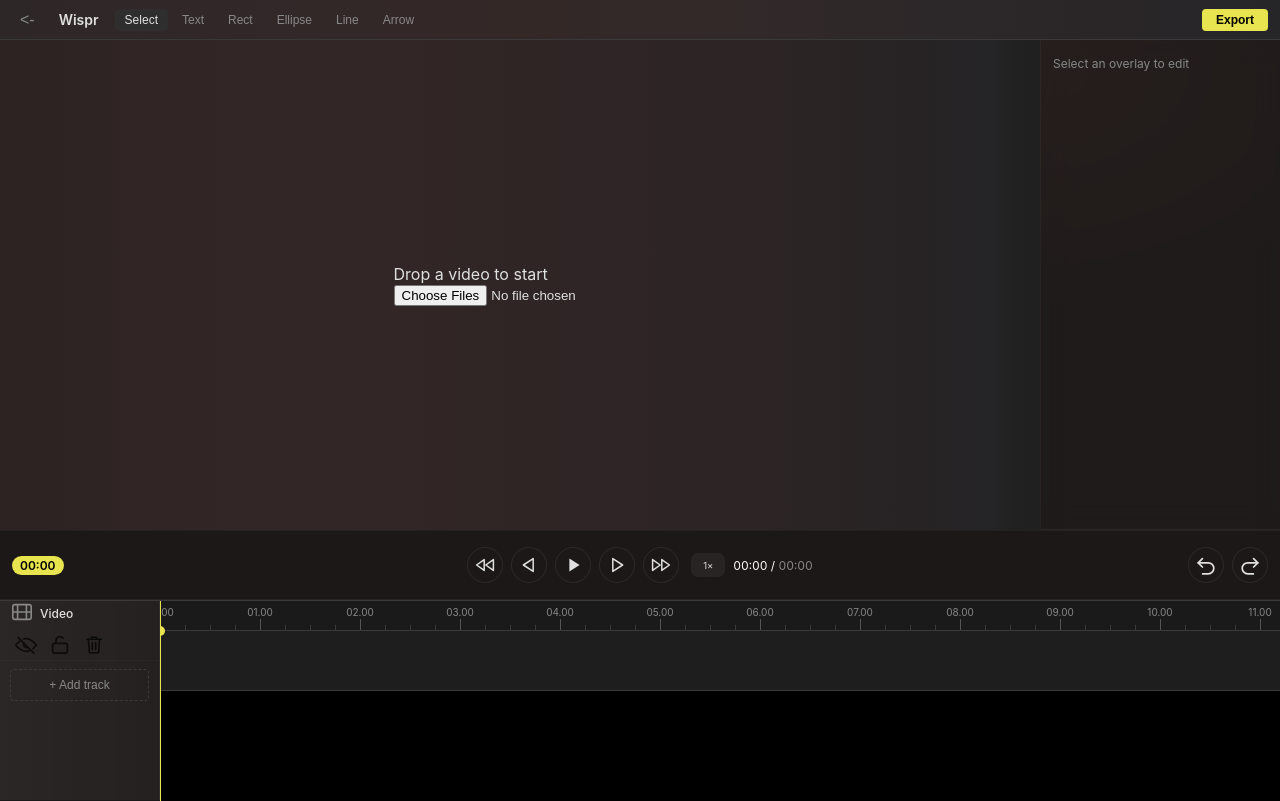
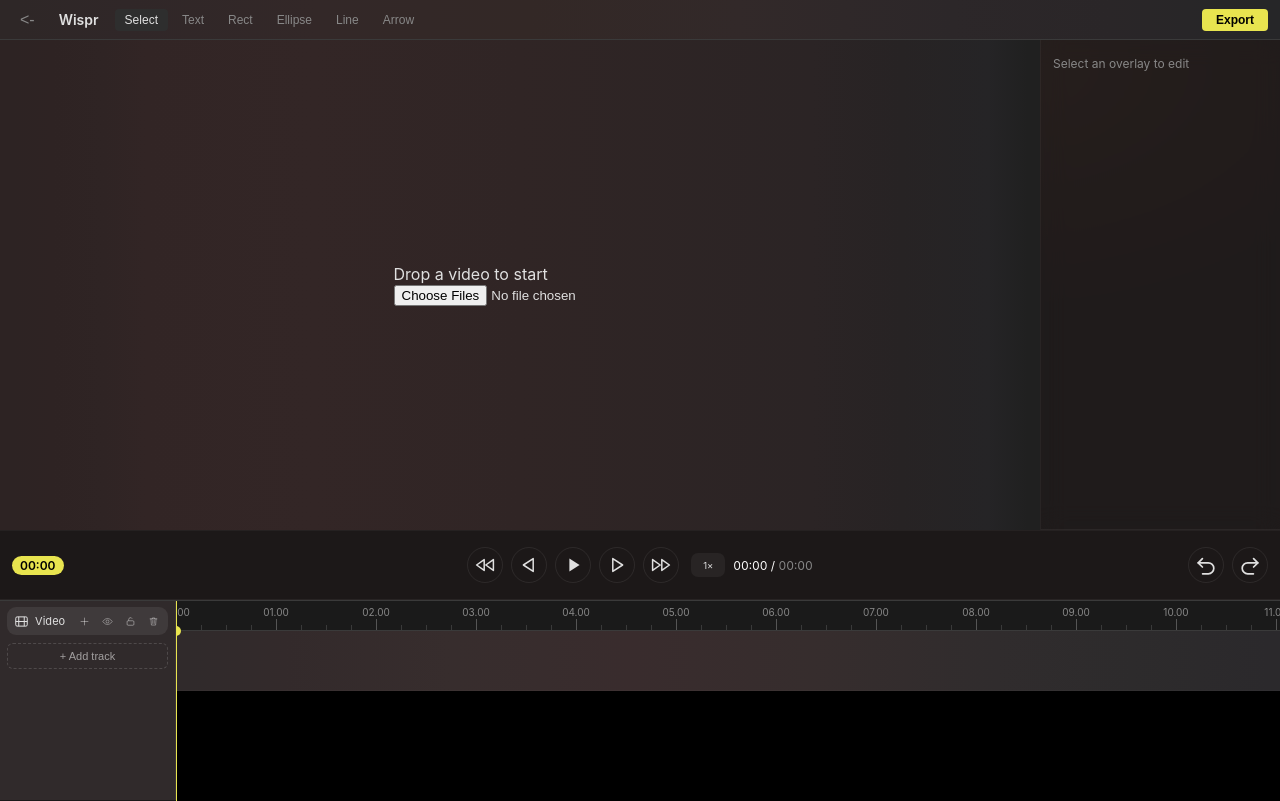
Before and after one commit to delbingeorge/wispr, a React (Vite) app: page / in a window 1280 px wide. Both pictures are taken after a click on the button "+ New Project". Built offline with nearby package versions, Linux system fonts and the light colour scheme; what the-good-console would draw is missing.

Commit message:
chore: add styles to tracksidebar

```diff
--- a/src/features/timeline/styles/track-sidebar.module.css
+++ b/src/features/timeline/styles/track-sidebar.module.css
@@ -1,79 +1,117 @@
 .sidebar {
-  width: 160px;
-  background: linear-gradient(
-    90deg,
-    rgba(255, 255, 255, 0.035),
-    rgba(255, 255, 255, 0.012) 80%,
-    rgba(255, 255, 255, 0.003)
-  );
-  border-right: 1px solid rgba(255, 255, 255, 0.04);
+  width: 176px;
+  position: relative;
+  background: #302a2b;
+  border-right: 1px solid rgba(255, 255, 255, 0.06);
   display: flex;
   flex-direction: column;
+  padding: 6px 7px;
+  gap: 4px;
+  overflow-y: auto;
 }
 
 .track {
   display: flex;
-  flex-direction: column;
-  gap: 4px;
-  padding: 8px 10px;
-  height: 60px;
-  justify-content: center;
-  border-bottom: 1px solid rgba(255, 255, 255, 0.025);
+  align-items: center;
+  gap: 6px;
+  padding: 0 7px;
+  height: 28px;
+  border-radius: 9px;
+  background: rgba(255, 255, 255, 0.075);
+  cursor: pointer;
 }
 
-.trackInfo {
-  display: flex;
-  align-items: center;
-  gap: 6px;
+.track:hover {
+  background: rgba(255, 255, 255, 0.11);
 }
 
-.icon {
-  font-size: 14px;
-  color: var(--color-text-muted);
+.trackOff {
+  opacity: 0.5;
 }
 
-.label {
-  font-size: 12px;
-  font-weight: 500;
-  color: var(--color-text);
+.trackIcon {
+  width: 15px;
+  height: 15px;
+  flex: none;
+  color: var(--color-text, #ece5e4);
+  display: grid;
+  place-items: center;
 }
 
-.controls {
-  display: flex;
-  gap: 2px;
+.trackIcon svg {
+  width: 15px;
+  height: 15px;
+}
+
+.trackLabel {
+  flex: 1;
+  min-width: 0;
+  font-size: 11px;
+  letter-spacing: 0.05px;
+  color: var(--color-text, #ece5e4);
+  white-space: nowrap;
+  overflow: hidden;
+  text-overflow: ellipsis;
 }
 
 .btn {
+  width: 16px;
+  height: 16px;
+  flex: none;
+  border: 0;
+  border-radius: 5px;
   background: none;
-  border: none;
-  font-size: 12px;
+  color: rgba(255, 255, 255, 0.5);
   cursor: pointer;
-  padding: 2px 4px;
-  border-radius: 3px;
-  opacity: 0.7;
+  display: grid;
+  place-items: center;
+  padding: 0;
+}
+
+.btn + .btn {
+  margin-left: 1px;
+}
+
+.btn svg {
+  width: 11px;
+  height: 11px;
 }
 
 .btn:hover {
-  background: var(--color-surface-alt);
-  opacity: 1;
+  background: rgba(255, 255, 255, 0.09);
+  color: var(--color-text, #ece5e4);
 }
 
-.inactive {
+.btn:disabled {
   opacity: 0.3;
+  cursor: default;
+}
+
+.btn:disabled:hover {
+  background: none;
+  color: rgba(255, 255, 255, 0.5);
+}
+
+.btnAdd:hover {
+  color: var(--color-accent, #eeff88);
+}
+
+.btnOn {
+  color: var(--color-accent, #eeff88);
 }
 
 .addTrack {
+  margin: 4px 0 0;
   background: none;
-  border: 1px dashed var(--color-border);
-  color: var(--color-text-muted);
-  font-size: 12px;
+  border: 1px dashed rgba(255, 255, 255, 0.15);
+  color: rgba(255, 255, 255, 0.55);
+  font-size: 11px;
   cursor: pointer;
-  padding: 8px;
-  margin: 8px 10px;
-  border-radius: 4px;
+  padding: 6px;
+  border-radius: 6px;
 }
 
 .addTrack:hover {
-  border-color: var(--color-text-muted);
-  color: var(--color-text);
+  border-color: var(--color-text-muted, #888);
+  color: var(--color-text, #ece5e4);
 }
--- a/src/features/timeline/timeline-renderer.ts
+++ b/src/features/timeline/timeline-renderer.ts
@@ -34,17 +34,24 @@ export class TimelineRenderer {
   }
 
   private renderTrackLanes(ctx: CanvasRenderingContext2D, data: RenderData) {
+    const lanesTop = RULER_HEIGHT;
+    const lanesHeight = data.tracks.length * TRACK_HEIGHT;
+
+    const grad = ctx.createLinearGradient(0, 0, data.width, 0);
+    grad.addColorStop(0.012, "#302a2b");
+    grad.addColorStop(0.099, "#332a2b");
+    grad.addColorStop(0.248, "#372d2d");
+    grad.addColorStop(0.413, "#392c2d");
+    grad.addColorStop(0.578, "#362d2d");
+    grad.addColorStop(0.743, "#302c2d");
+    grad.addColorStop(0.867, "#2d2b2c");
+    grad.addColorStop(0.988, "#2b292c");
+    ctx.fillStyle = grad;
+    ctx.fillRect(0, lanesTop, data.width, lanesHeight);
+
     for (let i = 0; i < data.tracks.length; i++) {
       const y = RULER_HEIGHT + i * TRACK_HEIGHT;
-      const track = data.tracks[i];
-      ctx.fillStyle = !track.visible
-        ? "#161616"
-        : i % 2 === 0
-          ? "#1e1e1e"
-          : "#242424";
-      ctx.fillRect(0, y, data.width, TRACK_HEIGHT);
-
-      ctx.fillStyle = "#3a3a3a";
+      ctx.fillStyle = "rgba(255,255,255,0.025)";
       ctx.fillRect(0, y + TRACK_HEIGHT - 1, data.width, 1);
     }
   }
--- a/src/features/timeline/track-sidebar.tsx
+++ b/src/features/timeline/track-sidebar.tsx
@@ -6,16 +6,19 @@ import {
   EyeOff,
   Film,
   Lock,
+  Music,
+  Plus,
   Trash,
   Unlock,
+  Volume,
   VolumeMute,
 } from "@/assets/icons";
 import type { ReactElement } from "react";
 
 const TRACK_ICONS: Record<TrackType, ReactElement> = {
-  overlay: <></>, // do later
+  overlay: <Plus />,
   video: <Film />,
-  audio: <></>,
+  audio: <Music />,
 };
 
 export function TrackSidebar() {
@@ -47,46 +50,64 @@ export function TrackSidebar() {
 
   return (
     <div className={styles.sidebar}>
-      {tracks.map((track) => (
-        <div key={track.id} className={styles.track}>
-          <div className={styles.trackInfo}>
-            <span className={styles.icon}>{TRACK_ICONS[track.type]}</span>
-            <span className={styles.label}>{track.label}</span>
-          </div>
-          <div className={styles.controls}>
+      {tracks.map((track) => {
+        const isAudio = track.type === "audio";
+        const hidden = !isAudio && !track.visible;
+
+        return (
+          <div
+            key={track.id}
+            className={`${styles.track} ${hidden ? styles.trackOff : ""}`}
+            data-track={track.id}
+          >
+            <span className={styles.trackIcon}>{TRACK_ICONS[track.type]}</span>
+            <span className={styles.trackLabel}>{track.label}</span>
+
             <button
-              className={`${styles.btn} ${!track.visible ? styles.inactive : ""}`}
-              onClick={() => handleToggleVisibility(track)}
-              title={track.visible ? "Hide" : "Show"}
+              className={`${styles.btn} ${styles.btnAdd}`}
+              title={`Add to ${track.label}`}
+              disabled={track.locked}
             >
-              {track.visible ? <EyeOff /> : <Eye />}
+              <Plus />
             </button>
-            {track.type === "audio" ? (
+
+            {isAudio ? (
               <button
-                className={`${styles.btn} ${track.muted ? styles.inactive : ""}`}
+                className={styles.btn}
                 onClick={() => handleToggleMute(track)}
                 title={track.muted ? "Unmute" : "Mute"}
               >
-                {track.muted ? <VolumeMute /> : "Unmute"}
+                {track.muted ? <VolumeMute /> : <Volume />}
               </button>
-            ) : null}
+            ) : (
+              <button
+                className={styles.btn}
+                onClick={() => handleToggleVisibility(track)}
+                title={track.visible ? "Hide" : "Show"}
+              >
+                {track.visible ? <Eye /> : <EyeOff />}
+              </button>
+            )}
+
             <button
-              className={`${styles.btn} ${track.locked ? styles.inactive : ""}`}
+              className={`${styles.btn} ${track.locked ? styles.btnOn : ""}`}
               onClick={() => handleToggleLock(track)}
               title={track.locked ? "Unlock" : "Lock"}
             >
               {track.locked ? <Lock /> : <Unlock />}
             </button>
+
             <button
               className={styles.btn}
               onClick={() => handleRemoveTrack(track.id)}
-              title="Delete track"
+              title={`Remove ${track.label}`}
             >
               <Trash />
             </button>
           </div>
-        </div>
-      ))}
+        );
+      })}
+
       <button className={styles.addTrack} onClick={handleAddTrack}>
         + Add track
       </button>
```
